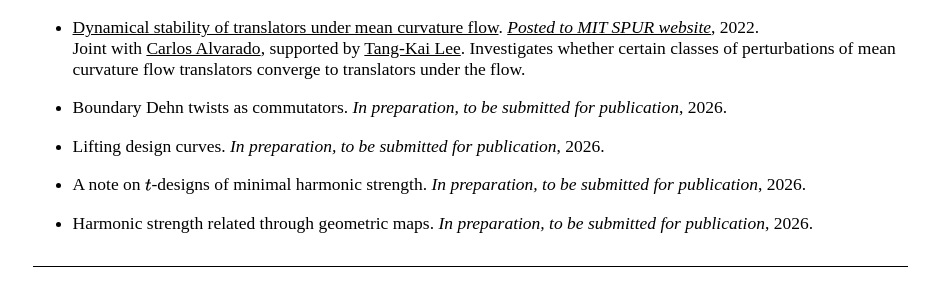
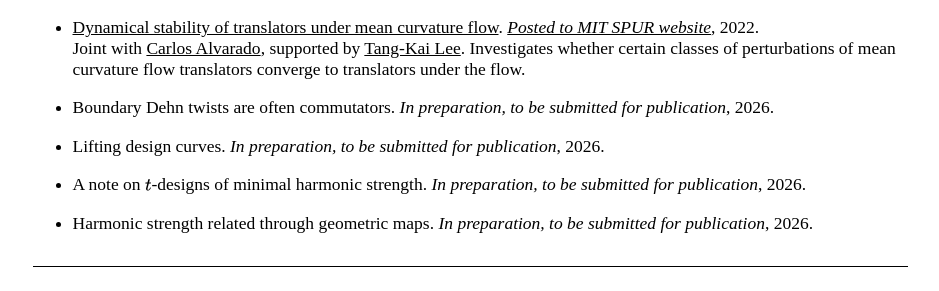
Before and after one commit to AyodejiLindblad/AyodejiLindblad.github.io, a Jekyll site: the page built from index.md, in a window 1280 px wide and 900 px high, scrolled down 799 px. Shown: the part 163-454 px from the top of the window, without its empty margins (170-1109 px from the left). Built offline with Jekyll 4.4.1, drawn with Linux system fonts in a browser that asks for light colours; some web fonts are replaced.

Commit message:
are often

```diff
--- a/index.md
+++ b/index.md
@@ -51,7 +51,7 @@ I'm a third-year PhD student of [Tom Mrowka](https://math.mit.edu/~mrowka/) at [
 * [Dynamical stability of translators under mean curvature flow](https://math.mit.edu/research/undergraduate/spur/documents/2022/Alvarado_Linblad.pdf). *[Posted to MIT SPUR website](https://math.mit.edu/research/undergraduate/spur/past-projects.html)*, 2022.
     Joint with [Carlos Alvarado](https://alvarado-alvarez.github.io/), supported by [Tang-Kai Lee](https://www.math.columbia.edu/~leetk/). Investigates whether certain classes of perturbations of mean curvature flow translators converge to translators under the flow.
 
-* Boundary Dehn twists as commutators. *In preparation, to be submitted for publication*, 2026.
+* Boundary Dehn twists are often commutators. *In preparation, to be submitted for publication*, 2026.
 
 * Lifting design curves. *In preparation, to be submitted for publication*, 2026.
 
```
